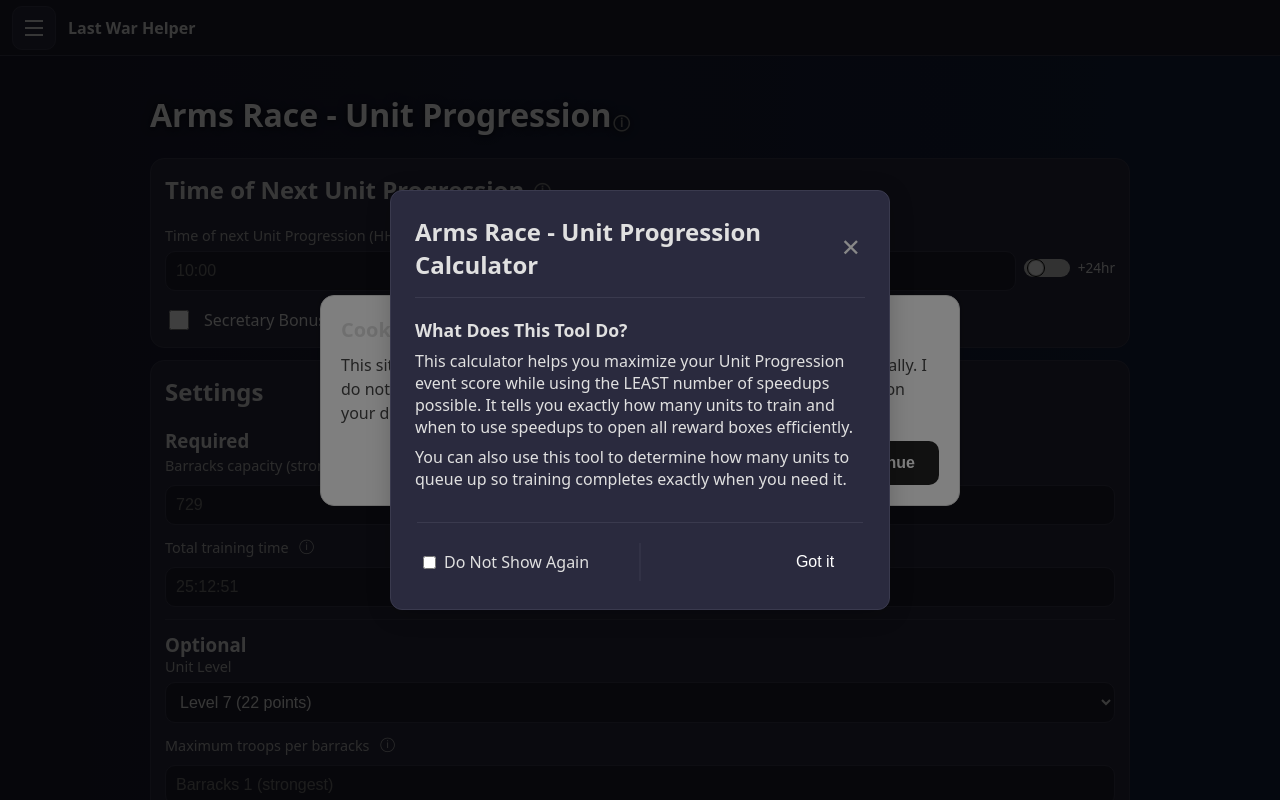
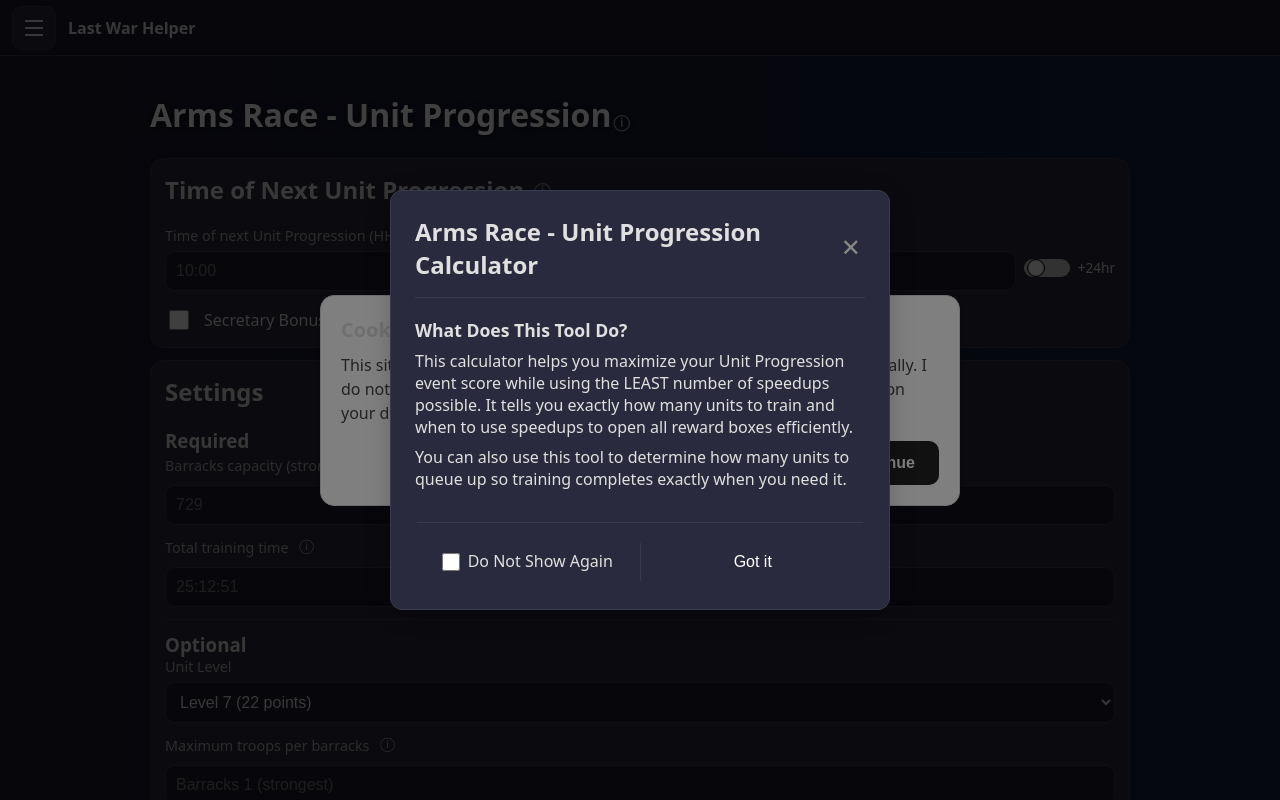
Before and after one commit to Sachmophoclies/last-war, a React (Vite) app: page /last-war/unit-progression in a window 1280 px wide. Shown: the top 800 px of the page. Built offline with nearby package versions, Linux system fonts and the light colour scheme.

Commit message:
Fixed popup footer

```diff
--- a/src/components/FirstViewPopup.jsx
+++ b/src/components/FirstViewPopup.jsx
@@ -63,7 +63,7 @@ export default function FirstViewPopup({ pageKey, content }) {
       </div>
 
       <Modal.Footer>
-        <div className="modal-footer-actions">
+        <div className="modal-footer-item">
           <div className="modal-footer-checkbox" onClick={toggleDontShowAgain}>
             <input
               type="checkbox"
@@ -73,10 +73,12 @@ export default function FirstViewPopup({ pageKey, content }) {
             />
             <span>Do Not Show Again</span>
           </div>
+        </div>
+        <div className="modal-footer-separator"></div>
+        <div className="modal-footer-item">
           <button
             className="modal-button"
             onClick={handleAccept}
-            style={{ minWidth: '100px', flexShrink: 0 }}
           >
             Got it
           </button>
--- a/src/components/modal/Modal.css
+++ b/src/components/modal/Modal.css
@@ -93,25 +93,22 @@
 
 .modal-footer {
   padding-top: 0;
+  display: flex;
+  align-items: center;
 }
 
-.modal-footer-actions {
+.modal-footer-item {
+  flex: 1;
   display: flex;
-  gap: 12px;
   align-items: center;
-  justify-content: space-between;
-  position: relative;
+  justify-content: center;
 }
 
-.modal-footer-actions::before {
-  content: '';
-  position: absolute;
-  left: 50%;
-  top: 4px;
-  bottom: 4px;
+.modal-footer-separator {
   width: 1px;
   background-color: var(--card-border);
-  transform: translateX(-50%);
+  align-self: stretch;
+  margin: 4px 0;
 }
 
 .modal-footer-checkbox {
@@ -132,11 +129,13 @@
   cursor: pointer;
   flex-shrink: 0;
   margin: 0;
-  vertical-align: middle;
+  width: 18px;
+  height: 18px;
 }
 
 .modal-footer-checkbox span {
   user-select: none;
-  line-height: 1;
-  display: inline-block;
+  line-height: 1.2;
+  display: flex;
+  align-items: center;
 }
--- a/src/data/version.json
+++ b/src/data/version.json
@@ -1,4 +1,4 @@
 {
-    "version": "2.6.4",
+    "version": "2.6.5",
     "date": "Jan 6, 2026"
 }
```
